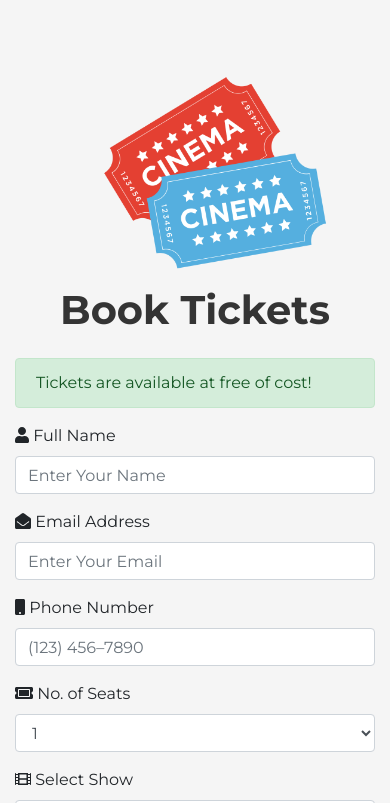
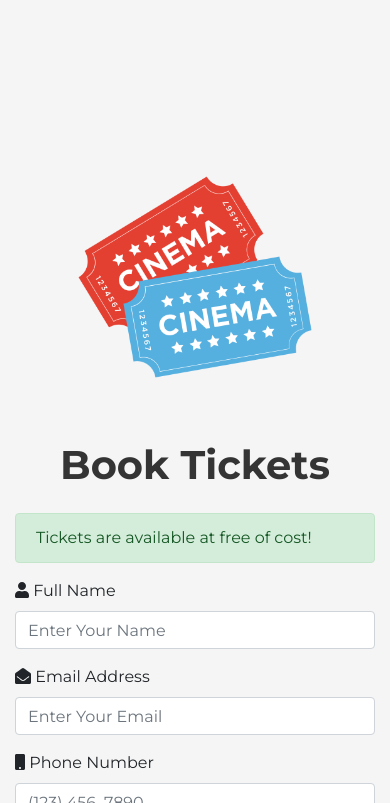
Before and after one commit to Aman0819/OpenClassrooms-Projects3-Watch-It-Outside, a plain HTML site: page index.html in a window 390 px wide. Shown: the part 6010-6813 px from the top of the page. Drawn offline with nearby package versions, Linux system fonts and the light colour scheme; grey boxes are pictures that could not be loaded.

Commit message:
cin img res

```diff
--- a/style.css
+++ b/style.css
@@ -144,12 +144,11 @@ a:hover {
 	}
 
 	.cinema-img {
-		padding: 0!important;
-		margin-top: -50px;
-		margin-bottom: -75px;
-		margin-left: 75px;
-		height: 310px!important;
-		width: 280px!important;
+		padding-top: 0px;
+		padding-bottom: 0;
+		padding-left: 30px;
+		padding-right: 30px;
+		margin-bottom: -100px;
 	}
 
 	.venue-align {
```
